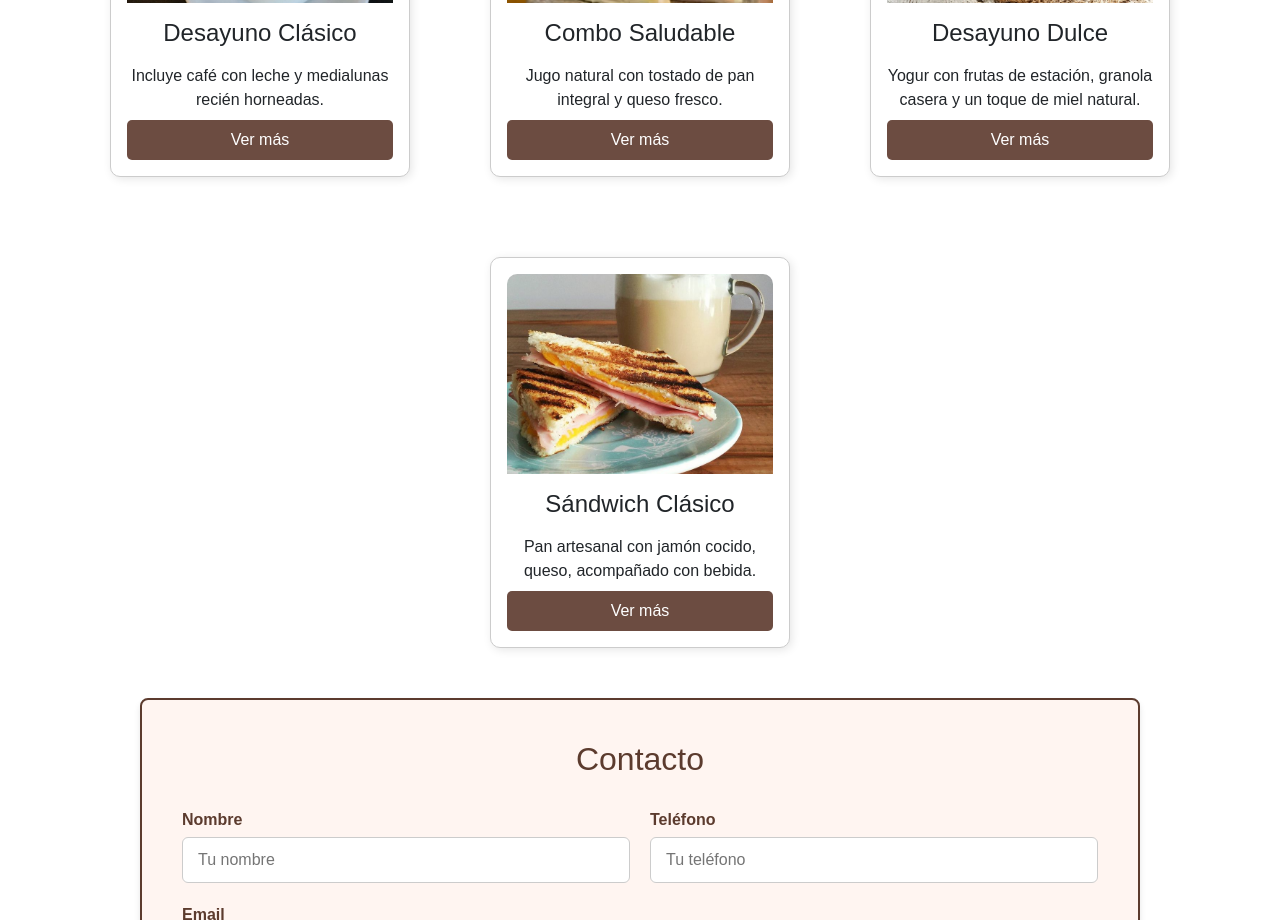
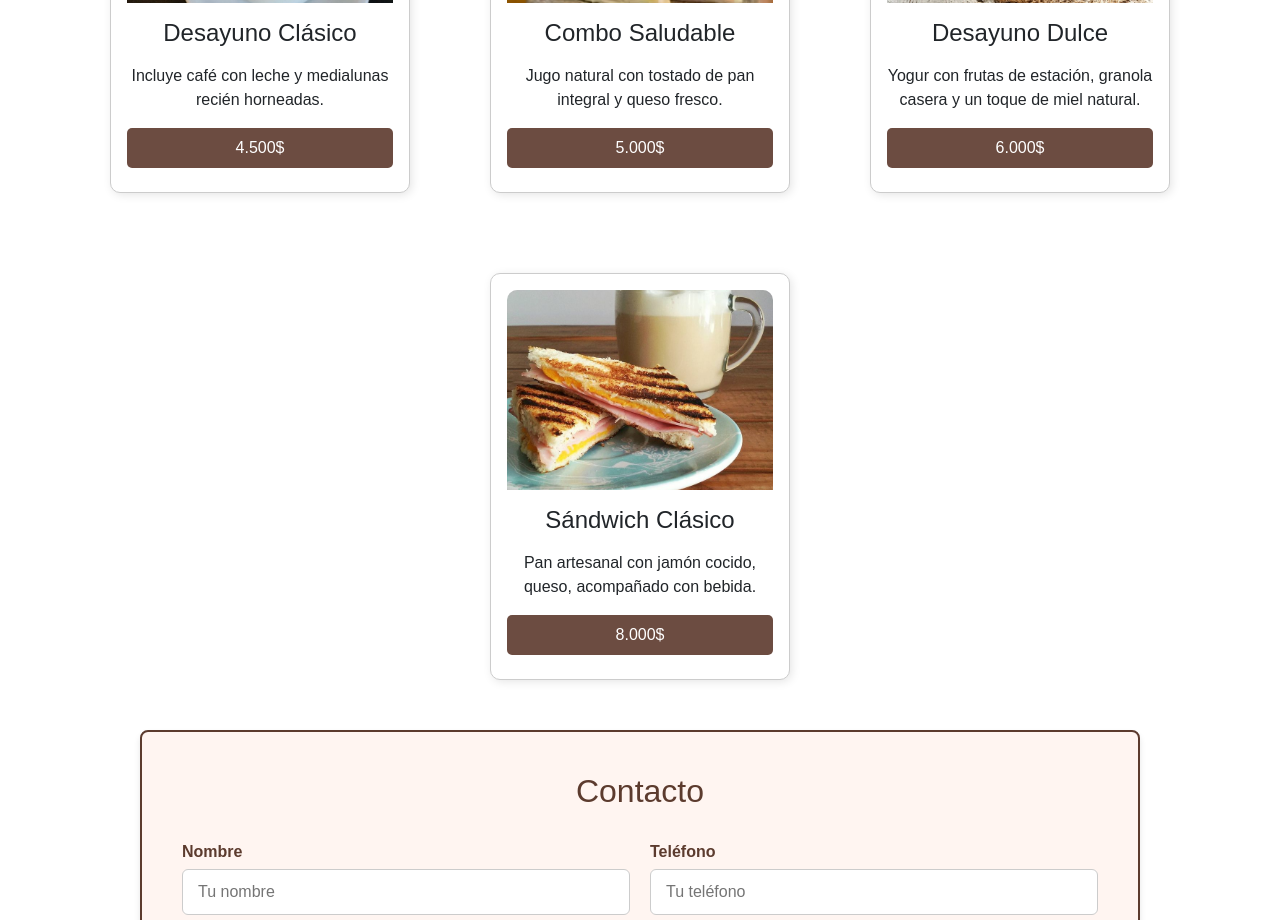
Before and after one commit to maxi0806/tertulia-react, a React (Vite) app: page / in a window 1280 px wide. Shown: the part 980-1900 px from the top of the page. Built offline with nearby package versions, Linux system fonts and the light colour scheme; a web font is replaced by a local one.

Commit message:
actualice el menu

```diff
--- a/src/components/Menu.jsx
+++ b/src/components/Menu.jsx
@@ -8,28 +8,28 @@ function Menu() {
           <img src="/img/cafe-con-medialunas.jpg" alt="Café y medialunas" />
           <h2>Desayuno Clásico</h2>
           <p>Incluye café con leche y medialunas recién horneadas.</p>
-          <button>Ver más</button>
+          <p className="fondo-p">4.500$</p>
         </div>
 
         <div className="card">
           <img src="/img/jugo-con-tostado.jpg" alt="Jugo y tostado" />
           <h2>Combo Saludable</h2>
           <p>Jugo natural con tostado de pan integral y queso fresco.</p>
-          <button>Ver más</button>
+          <p className="fondo-p">5.000$</p>
         </div>
 
         <div className="card">
           <img src="/img/yogur-frutas-del-bosque.jpg" alt="Yogur con frutas" />
           <h2>Desayuno Dulce</h2>
           <p>Yogur con frutas de estación, granola casera y un toque de miel natural.</p>
-          <button>Ver más</button>
+          <p className="fondo-p">6.000$</p>
         </div>
 
         <div className="card">
           <img src="/img/dasdaasdasda.jpg" alt="Sándwich clásico" />
           <h2>Sándwich Clásico</h2>
           <p>Pan artesanal con jamón cocido, queso, acompañado con bebida.</p>
-          <button>Ver más</button>
+          <p className="fondo-p">8.000$</p>
         </div>
 
       </main>
--- a/src/styles/menu.css
+++ b/src/styles/menu.css
@@ -33,13 +33,12 @@
   margin: 0.5rem 0;
 }
 
-.card button {
+.fondo-p {
   background-color: #6c4c41;
   color: white;
   border: none;
   padding: 0.5rem 1rem;
   border-radius: 5px;
-  cursor: pointer;
 }
 
 .titulo-menu {
```
